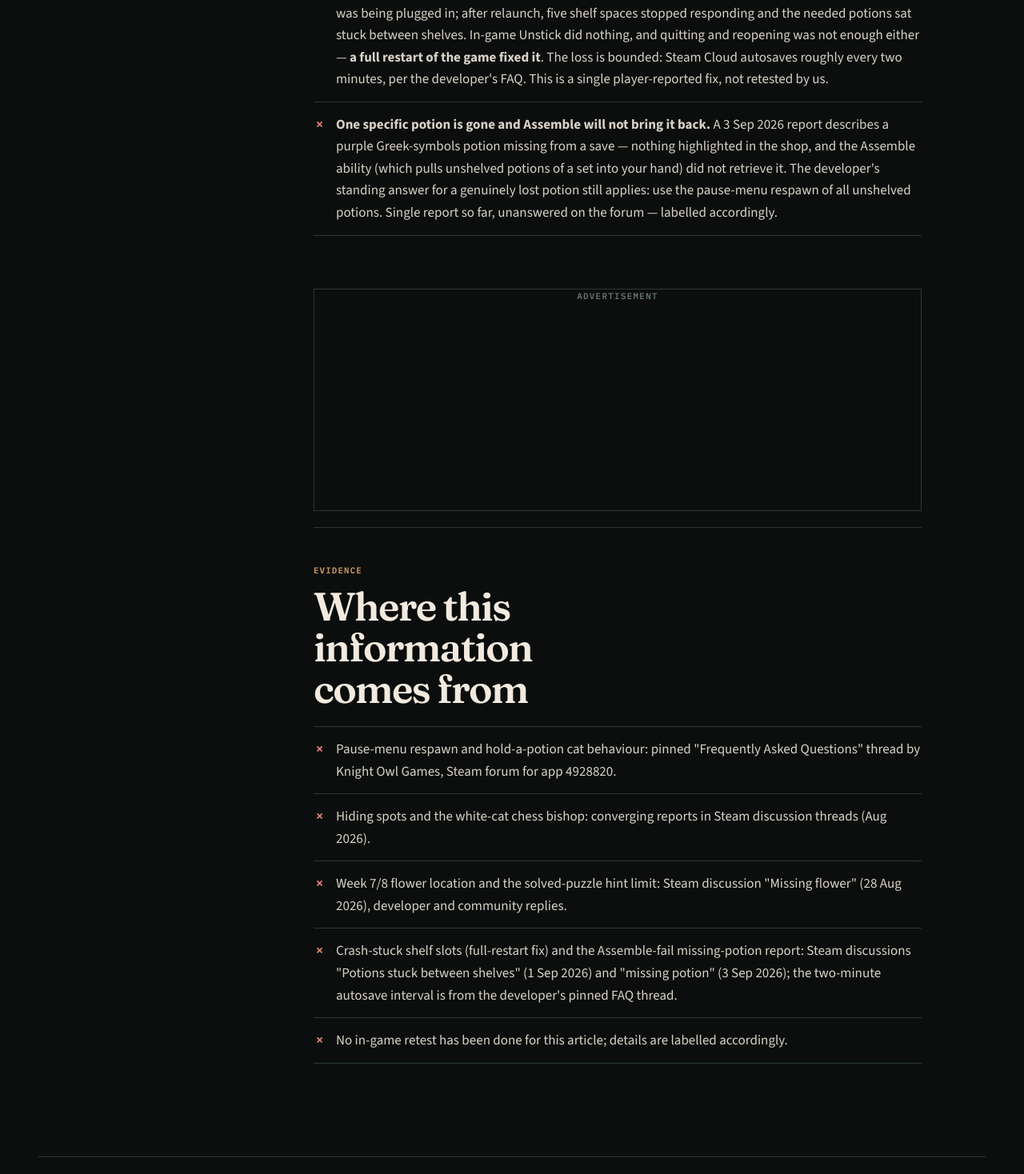
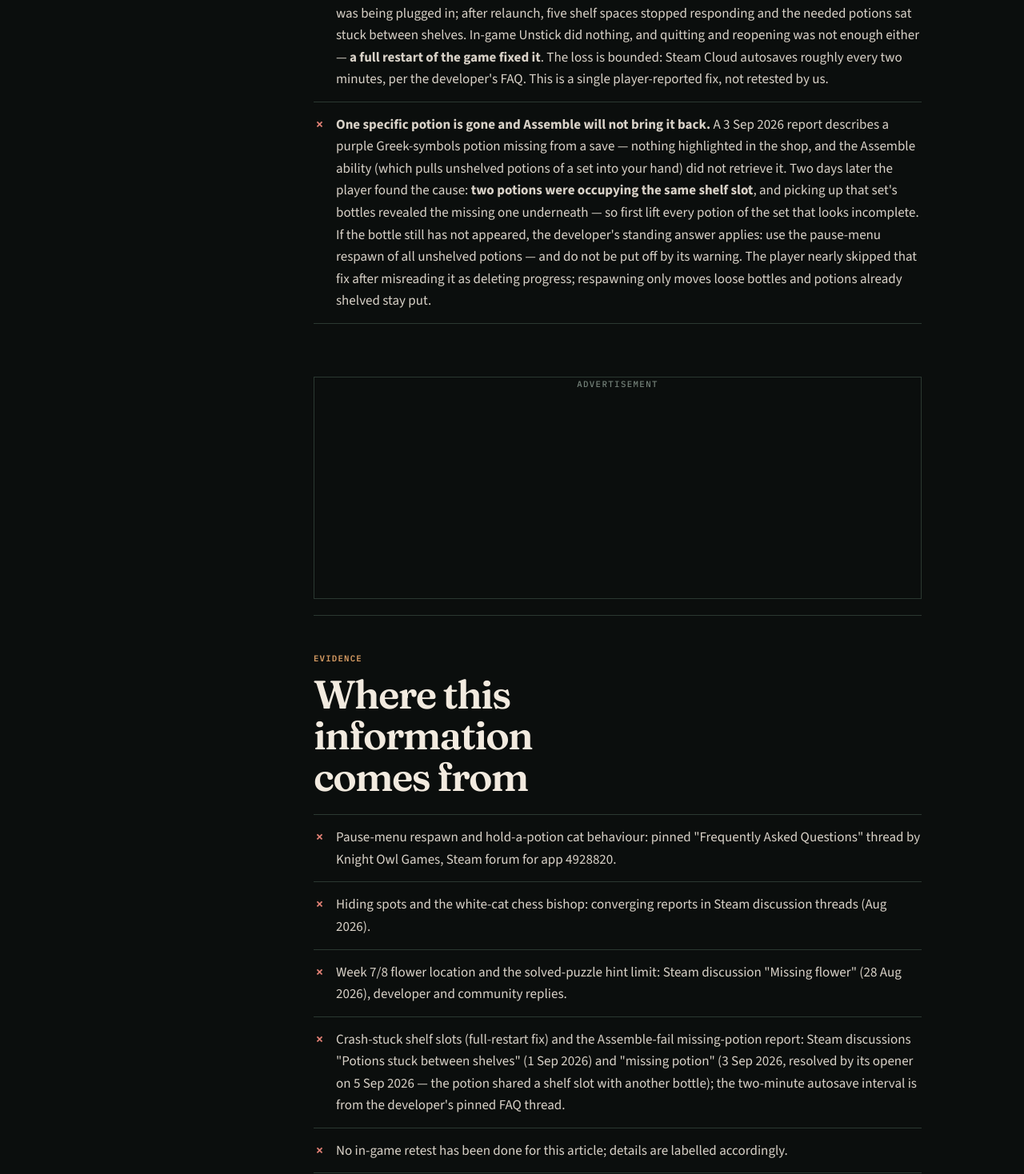
Before and after one commit to bruce-hmz/shelve-the-potions-guide, a Next.js app: page /help/missing-potions in a window 1280 px wide. Shown: the part 3662-5130 px from the top of the page at 80% size. Built offline with nearby package versions, Linux system fonts and the light colour scheme; no server answers.

Commit message:
content: Tab-toggle option, stacked-slot missing-potion resolution, new color-confusion pairs

```diff
--- a/app/help/missing-potions/page.tsx
+++ b/app/help/missing-potions/page.tsx
@@ -151,7 +151,7 @@ export default function MissingPotionsPage() {
                   <strong>Respawn and Unstick both do nothing after a crash.</strong> One player&apos;s game crashed while a controller was being plugged in; after relaunch, five shelf spaces stopped responding and the needed potions sat stuck between shelves. In-game Unstick did nothing, and quitting and reopening was not enough either — <strong>a full restart of the game fixed it</strong>. The loss is bounded: Steam Cloud autosaves roughly every two minutes, per the developer&apos;s FAQ. This is a single player-reported fix, not retested by us.
                 </li>
                 <li>
-                  <strong>One specific potion is gone and Assemble will not bring it back.</strong> A 3 Sep 2026 report describes a purple Greek-symbols potion missing from a save — nothing highlighted in the shop, and the <Link href="/help/abilities-and-hints/#assemble">Assemble ability</Link> (which pulls unshelved potions of a set into your hand) did not retrieve it. The developer&apos;s standing answer for a genuinely lost potion still applies: use the <a href="#respawn">pause-menu respawn of all unshelved potions</a>. Single report so far, unanswered on the forum — labelled accordingly.
+                  <strong>One specific potion is gone and Assemble will not bring it back.</strong> A 3 Sep 2026 report describes a purple Greek-symbols potion missing from a save — nothing highlighted in the shop, and the <Link href="/help/abilities-and-hints/#assemble">Assemble ability</Link> (which pulls unshelved potions of a set into your hand) did not retrieve it. Two days later the player found the cause: <strong>two potions were occupying the same shelf slot</strong>, and picking up that set&apos;s bottles revealed the missing one underneath — so first lift every potion of the set that looks incomplete. If the bottle still has not appeared, the developer&apos;s standing answer applies: use the <a href="#respawn">pause-menu respawn of all unshelved potions</a> — and do not be put off by its warning. The player nearly skipped that fix after misreading it as deleting progress; respawning only moves loose bottles and potions already shelved stay put.
                 </li>
               </ul>
             </section>
@@ -168,7 +168,7 @@ export default function MissingPotionsPage() {
                 <li>Pause-menu respawn and hold-a-potion cat behaviour: pinned &quot;Frequently Asked Questions&quot; thread by Knight Owl Games, Steam forum for app 4928820.</li>
                 <li>Hiding spots and the white-cat chess bishop: converging reports in Steam discussion threads (Aug 2026).</li>
                 <li>Week 7/8 flower location and the solved-puzzle hint limit: Steam discussion &quot;Missing flower&quot; (28 Aug 2026), developer and community replies.</li>
-                <li>Crash-stuck shelf slots (full-restart fix) and the Assemble-fail missing-potion report: Steam discussions &quot;Potions stuck between shelves&quot; (1 Sep 2026) and &quot;missing potion&quot; (3 Sep 2026); the two-minute autosave interval is from the developer&apos;s pinned FAQ thread.</li>
+                <li>Crash-stuck shelf slots (full-restart fix) and the Assemble-fail missing-potion report: Steam discussions &quot;Potions stuck between shelves&quot; (1 Sep 2026) and &quot;missing potion&quot; (3 Sep 2026, resolved by its opener on 5 Sep 2026 — the potion shared a shelf slot with another bottle); the two-minute autosave interval is from the developer&apos;s pinned FAQ thread.</li>
                 <li>No in-game retest has been done for this article; details are labelled accordingly.</li>
               </ul>
             </section>
--- a/app/walkthrough/all-puzzle-solutions/page.tsx
+++ b/app/walkthrough/all-puzzle-solutions/page.tsx
@@ -211,7 +211,7 @@ export default function AllSolutionsPage() {
               </p>
               <ul className="mistake-list" style={{ listStyle: "none" }}>
                 <li><strong>The green/red flash on placement.</strong> The shelf flashes when bottles go down — the same accept/reject feedback you already know from sorting, read across the whole board.</li>
-                <li><strong>Hold Tab with a potion in hand.</strong> Boards you have not finished bring up their solution overlay; if nothing appears for a shelf, that shelf is already done. On controller the equivalent is <strong>up on the D-pad</strong> — it shows the solution reminder for the set you are holding (player-confirmed in a Steam tips thread, 3 Sep 2026).</li>
+                <li><strong>Hold Tab with a potion in hand.</strong> Boards you have not finished bring up their solution overlay; if nothing appears for a shelf, that shelf is already done. If holding it wears thin, the developer confirmed Tab can be <strong>switched to a toggle in the options menu</strong> — &quot;you can also toggle the Tab if you don&apos;t want to hold it in the options menu&quot; (5 Sep 2026). On controller the equivalent is <strong>up on the D-pad</strong> — it shows the solution reminder for the set you are holding (player-confirmed in a Steam tips thread, 3 Sep 2026).</li>
                 <li><strong>The Esc pause screen shows your progress.</strong> The least spoiler-prone option and the first one to try.</li>
                 <li><strong>The third keybind ability</strong> — the one that unlocks at the 40-shelf milestone — can be used as the in-game check, but it is the only method of the four that counts as an ability: asked directly, the developer confirmed that using the highlight voids the no-abilities achievement — &quot;Sadly it&apos;ll block the achievement, as it&apos;s a magic ability&quot; — so it stays off the table during the run, and the <Link href="/help/abilities-and-hints/">disable-abilities toggle</Link> is what turns an accidental misfire into an impossibility.</li>
               </ul>
@@ -219,7 +219,7 @@ export default function AllSolutionsPage() {
                 There is no persistent completed-shelf indicator in the game yet — players have asked the developer for one in the same thread. Until that ships, the Tab hold is the quickest routine: sweep the room once with a bottle in hand and note which shelves stay silent. And if the sweep itself is the problem — stuttering frames or a jittery mouse — our <a href="/help/settings-and-comfort/#performance">settings &amp; comfort guide</a> covers the frame-rate fix players have measured.
               </p>
               <p className="source-note">
-                Source: Steam discussion &quot;Completed shelf?&quot; (30 Aug 2026, six participants). Community-verified methods; we have not retested them in-game. The ruling that the highlight voids the no-abilities achievement is developer-confirmed: official feedback sticky, 25 Aug 2026. The controller D-pad-up solution reminder: player reply in the Steam tips thread &quot;Quick tip for sequences&quot;, 3 Sep 2026.
+                Source: Steam discussion &quot;Completed shelf?&quot; (30 Aug 2026, six participants). Community-verified methods; we have not retested them in-game. The ruling that the highlight voids the no-abilities achievement is developer-confirmed: official feedback sticky, 25 Aug 2026. The controller D-pad-up solution reminder: player reply in the Steam tips thread &quot;Quick tip for sequences&quot;, 3 Sep 2026. The Tab toggle option: developer reply in the same tips thread, 5 Sep 2026.
               </p>
             </section>
 
@@ -246,7 +246,7 @@ export default function AllSolutionsPage() {
                 <li>Puzzle grouping and uncovered board names: community puzzle guides cross-checked against Steam discussion threads, Aug 2026.</li>
                 <li>Greek-letter vial clue location and order: Steam discussion &quot;Where&apos;s the greek potions clue?&quot; with developer replies, cross-checked against community guides.</li>
                 <li>Compass and runes sequences shown as community leads: public player guides — pending our own verification before they move to guide pages.</li>
-                <li>Completed-shelf check (Tab hold, placement flash, pause screen, 40-shelf ability): Steam discussion &quot;Completed shelf?&quot; (30 Aug 2026). Highlight-blocks-achievement ruling: developer reply in the official feedback sticky (25 Aug 2026). Controller D-pad-up solution reminder: player reply, Steam tips thread (3 Sep 2026).</li>
+                <li>Completed-shelf check (Tab hold, placement flash, pause screen, 40-shelf ability): Steam discussion &quot;Completed shelf?&quot; (30 Aug 2026). Highlight-blocks-achievement ruling: developer reply in the official feedback sticky (25 Aug 2026). Controller D-pad-up solution reminder: player reply, Steam tips thread (3 Sep 2026). Tab-as-toggle option: developer reply in the same thread (5 Sep 2026).</li>
                 <li>Patch readability change for the card board: official day-one patch notes v1.0.9.</li>
               </ul>
             </section>
--- a/content/puzzles.ts
+++ b/content/puzzles.ts
@@ -79,12 +79,12 @@ export const puzzleGuides: PuzzleGuide[] = [
       { title: "Find the reference board", text: "Use the chart beside the shelf as the primary clue instead of relying on bottle appearance alone." },
       { title: "Return the powders", text: "A community solution lead indicates that displaced powders complete the clue setup." },
       { title: "Read the relationship", text: "Match each clue item to the corresponding color before arranging the shelf." },
-      { title: "Colors look identical?", text: "Players repeatedly flag pink vs red, white vs beige and purple vs dark blue as hard to tell apart — the third pair surfaced in a 30 Aug Steam review. Before fighting the shelf, check the options menu — the developer's FAQ confirms colorblind support \"plus a lot more of accessibility options\" — and zoom in on the bottles (Ctrl on keyboard, right stick on controller; both developer-confirmed, and collected in our settings & comfort guide). Then lean on the chart, not your eyes, for the ambiguous pairs." },
+      { title: "Colors look identical?", text: "Players repeatedly flag pink vs red, white vs beige, purple vs dark blue, green vs yellow and brown vs purple as hard to tell apart — the last two surfaced in September 2026, and one player separately calls out beige-white vs grey-white. When two shades sit too close, a player workaround is to sort by the bottles' shapes instead of their colors. Before fighting the shelf, check the options menu — the developer's FAQ confirms colorblind support \"plus a lot more of accessibility options\", and the colorblind assist mode adds icons to the bottles — and zoom in (Ctrl on keyboard, right stick on controller; both developer-confirmed, and collected in our settings & comfort guide). Then lean on the chart, not your eyes, for the ambiguous pairs." },
       { title: "Check the proposed sequence", text: "Reveal the five-color lead only if your reconstructed clue still does not resolve the shelf." },
     ],
     mistakes: [
       "Sorting the colors as a conventional rainbow without checking the board.",
-      "Trusting your eyes on the pink/red, white/beige and purple/dark-blue pairs that players report look nearly identical.",
+      "Trusting your eyes on the pairs players report look nearly identical — pink/red, white/beige, purple/dark-blue, green/yellow and brown/purple.",
       "Ignoring clue items that were moved elsewhere in the workshop.",
       "Publishing or sharing the proposed sequence without its provisional label.",
     ],
```
